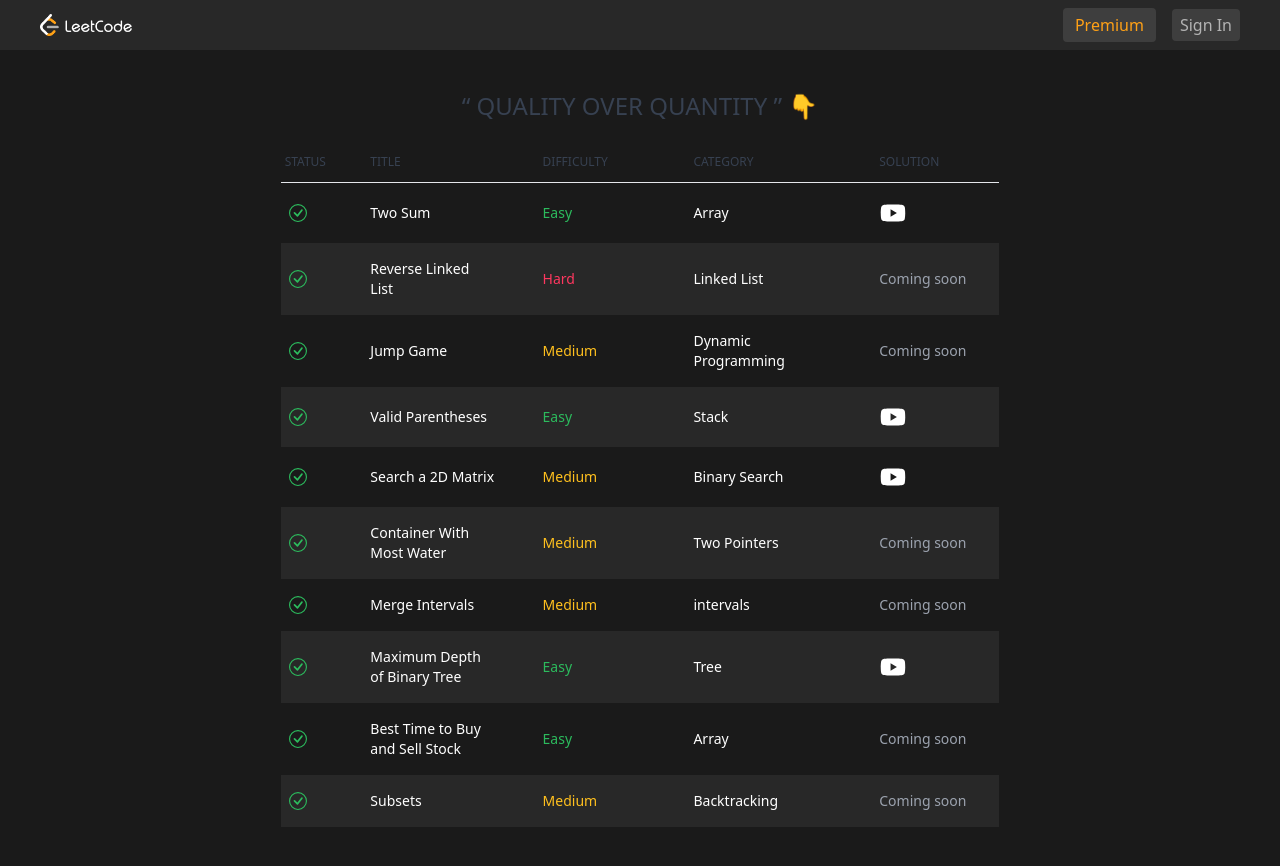
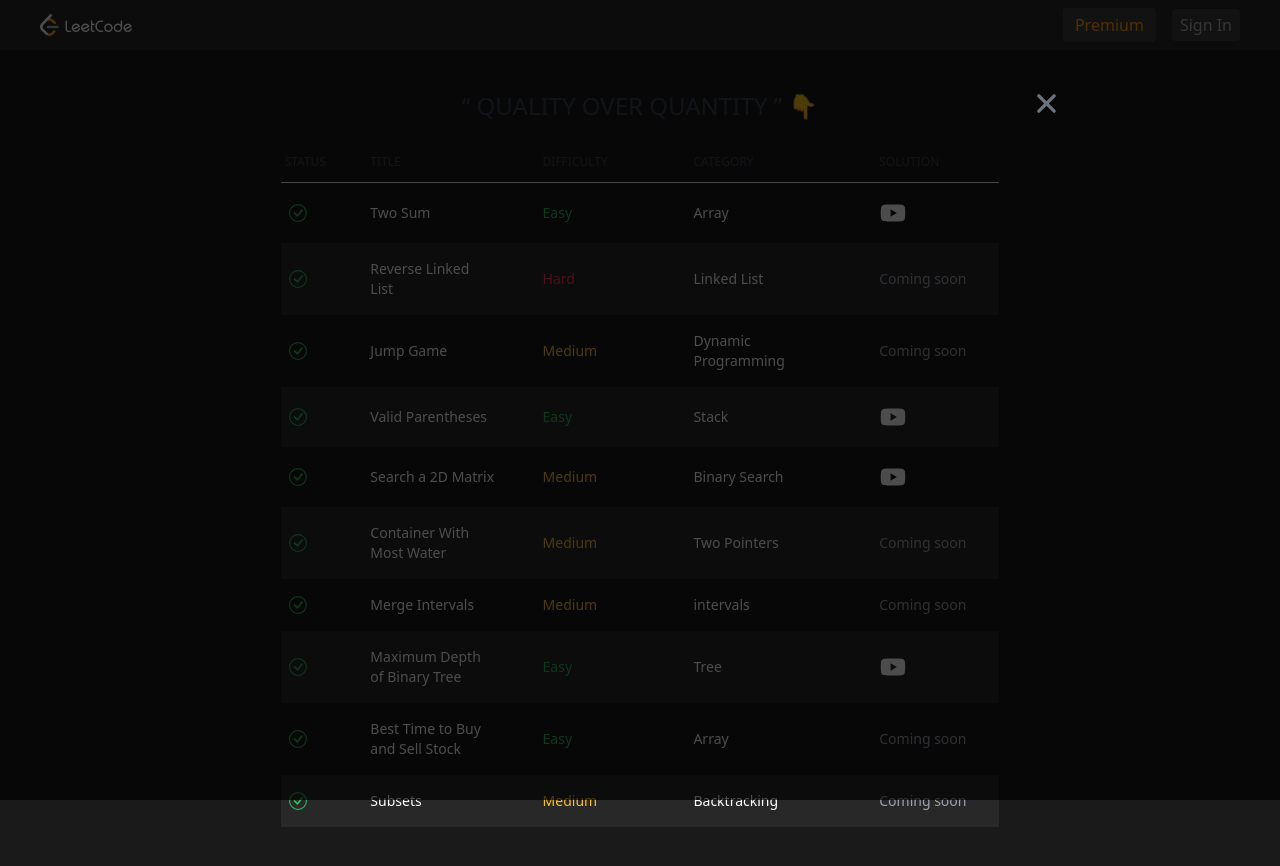
Before and after one commit to liuguangsen0409/leetcode-clone, a Next.js app: page / in a window 1280 px wide. Both pictures are taken after a click on the icon 893 px from the left and 213 px from the top of the page. Built offline with nearby package versions, Linux system fonts and the light colour scheme.

Commit message:
feat: youtube modal

```diff
--- a/package.json
+++ b/package.json
@@ -15,6 +15,7 @@
     "react-dom": "^18",
     "react-firebase-hooks": "^5.1.1",
     "react-icons": "^5.0.1",
+    "react-youtube": "^10.1.0",
     "recoil": "^0.7.7"
   },
   "devDependencies": {
--- a/src/components/Modals/AuthModal.tsx
+++ b/src/components/Modals/AuthModal.tsx
@@ -45,7 +45,7 @@
   }
 
   useEffect(() => {
-    const handleEsc = (e: keyboardEvent) => {
+    const handleEsc = (e: KeyboardEvent) => {
       if (e.key === 'Escape') {
         closeModal()
       }
--- a/src/components/ProblemsTable/ProblemsTable.tsx
+++ b/src/components/ProblemsTable/ProblemsTable.tsx
@@ -1,16 +1,36 @@
+import React, { useState, useEffect } from 'react';
 import { problems } from '@/mockProblems/problems';
-import React from 'react';
 import { BsCheckCircle } from 'react-icons/bs';
 import { AiFillYoutube } from "react-icons/ai";
-import Link from 'next/link'
+import { IoClose } from "react-icons/io5";
+import YouTube from 'react-youtube';
+import Link from 'next/link';
 
 type ProblemsTableProps = {
 
 };
 
 const ProblemsTable: React.FC<ProblemsTableProps> = () => {
+  const [youtubePlayer, setYoutubePlayer] = useState({ isOpen: false, videoId: '' })
+
+  const closeModal = () => {
+    setYoutubePlayer({ isOpen: false, videoId: '' })
+  }
+
+  useEffect(() => {
+    const handleEsc = (e: KeyboardEvent) => {
+      if (e.key === 'Escape') {
+        closeModal()
+      }
+    }
+
+    window.addEventListener('keydown', handleEsc)
+
+    return () => window.addEventListener('keydown', handleEsc)
+  }, [])
 
   return (
+    <>
       <tbody className="text-white">
         { problems.map((doc, idx) => {
           const difficultyColor = doc.difficulty === "Easy" ? "text-dark-green-s" : doc.difficulty === "Medium" ? "text-dark-yellow" : "text-dark-pink";
@@ -29,12 +49,34 @@
               </td>
               <td className="px-6 py-4">{ doc.category }</td>
               <td className="px-6 py-4">
-              { doc.videoId ? <AiFillYoutube fontSize="28" className="cursor-pointer hover:text-red-500" /> : <p className="text-gray-400">Coming soon</p>}
+                {
+                  doc.videoId ?
+                  <AiFillYoutube
+                    fontSize="28"
+                    className="cursor-pointer hover:text-red-500"
+                    onClick={() => setYoutubePlayer({ isOpen: true, videoId: doc.videoId as string })}
+                  /> : <p className="text-gray-400">Coming soon</p>}
               </td>
             </tr>
           )
         })}
       </tbody>
+      {
+        youtubePlayer.isOpen && (
+          <tfoot className='fixed top-0 left-0 h-screen w-screen flex items-center justify-center'>
+            <div className='bg-black z-10 opacity-70 top-0 left-0 w-screen h-screen absolute' onClick={ closeModal }></div>
+            <div className='w-full z-50 h-full px-6 relative max-w-4xl'>
+              <div className='w-full h-full flex items-center justify-center relative'>
+                <div className='w-full relative'>
+                  <IoClose fontSize="35" className='cursor-pointer absolute -top-16 right-0' onClick={ closeModal } />
+                  <YouTube videoId={ youtubePlayer.videoId } loading='lazy' iframeClassName='w-full min-h-[500px]' />
+                </div>
+              </div>
+            </div>
+          </tfoot>
+        )
+      }
+    </>
   )
 }
 export default ProblemsTable;
```
Also changed, not shown: 1 other file (tests, documents, lock files or other folders). Lines whose indentation alone changed are shown as unchanged.
